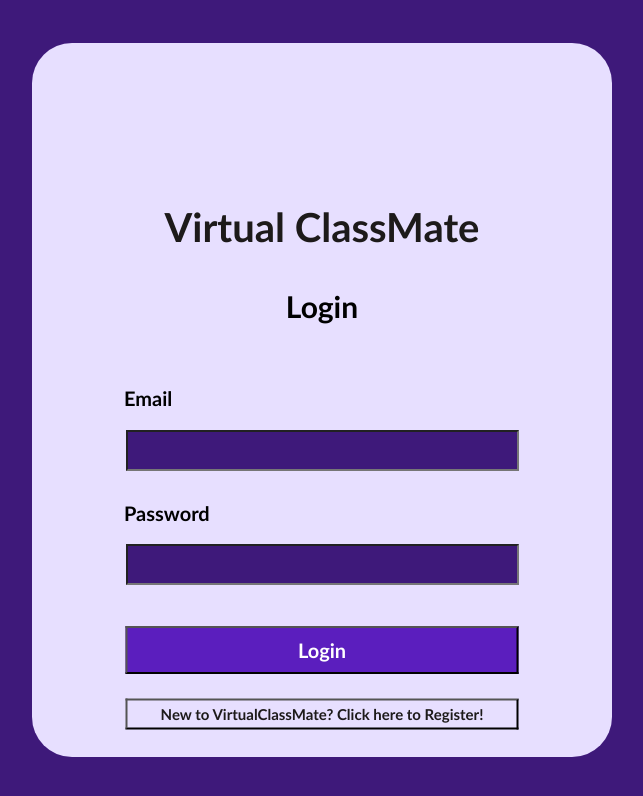
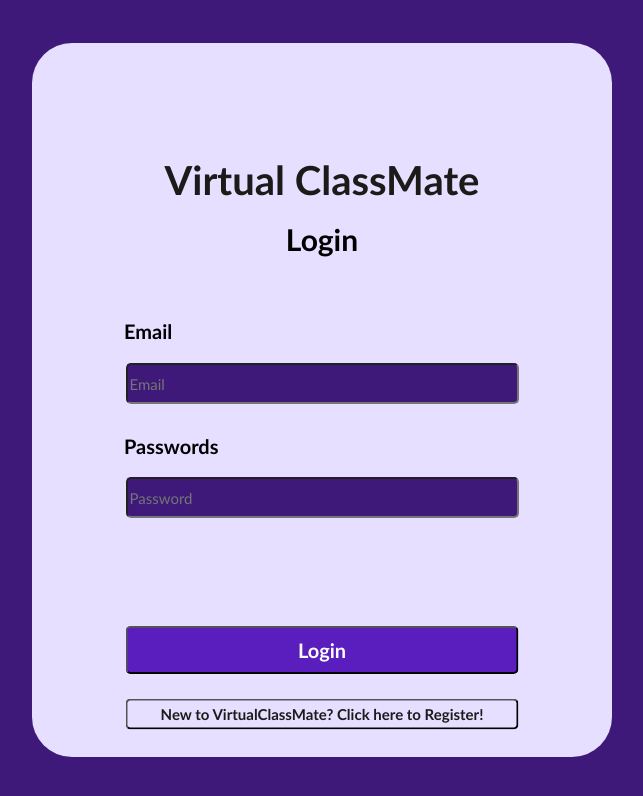
Before and after one commit to quacklinhui/VirtualClassMate, a React (Create React App) app in the folder frontend/: page /login in a window 1280 px wide. Shown: the top 796 px of the page, without its empty margins (318-961 px from the left). Built offline with nearby package versions, Linux system fonts and the light colour scheme.

Commit message:
Update Login Page

```diff
--- a/frontend/src/HomeComponents/AddFriend/AddFriend.js
+++ b/frontend/src/HomeComponents/AddFriend/AddFriend.js
@@ -35,7 +35,7 @@ function AddFriend(){
                     style={{ width: '60%', backgroundColor: '#EBECF0', marginBottom: '10px', radiusBorder: '10px'}}
                     value = {friend.username}
                     // need to get id of friend - currently hardcoded
-                    onChange={(e) => setFriend({ ...addNewFriend, username: e.target.value, id: 123})}/>
+                    onChange={(e) => setFriend({ ...friend, username: e.target.value, id: 123})}/>
                 <Button variant = "contained" style = {{backgroundColor: '#FFD580'}} type="submit">Add Friend</Button>
             </form>
         </Container>
--- a/frontend/src/HomeComponents/HomePage.js
+++ b/frontend/src/HomeComponents/HomePage.js
@@ -1,22 +1,26 @@
 import NavBar from './NavBar/NavBar';
 import AvatarBar from './AvatarBar/AvatarBar';
 import FriendList from './FriendList/FriendList';
-
-import {Button, Typography, Paper, Box, Container, TextField} from '@material-ui/core'
-import CreateRoomPopUp from './CreateRoomPopUp/CreateRoomPopUp';
-import {useState} from 'react';
-import {BrowserRouter as Router,  useHistory} from "react-router-dom";
 import RoomPage from '../MainRoomComponents/RoomPage';
 import RoomButton from './RoomSelection/RoomButton';
 import RoomList from './RoomList/RoomList';
 import AddFriend from './AddFriend/AddFriend';
+import CreateRoomPopUp from './CreateRoomPopUp/CreateRoomPopUp';
+
+import {Button, Typography, Paper, Box, Container, TextField} from '@material-ui/core'
+import {useState} from 'react';
+import {BrowserRouter as Router,  useHistory, useLocation} from "react-router-dom";
+
+
 
 // To do: the number of buttons should be dynamically formed based on the database
 function HomePage() {
   let history = useHistory();
+  let location = useLocation();
 
-  // used to get currentuserid
-  const [currentId, setCurrentId] = useState(null);
+  // used to get logged in user id
+  const current_user_id = location.state;
+
 
   return (
       <div>
--- a/frontend/src/LoginComponents/Login.css
+++ b/frontend/src/LoginComponents/Login.css
@@ -26,13 +26,13 @@
   }
 
   .virtualClassMate{
-  padding-top: 128px;
+  padding-top: 100px;
   text-align: center;
   font-family: 'Trebuchet MS', 'Lucida Sans Unicode', 'Lucida Grande', 'Lucida Sans', Arial, sans-serif;
   font-style: normal;
   font-weight: bold;
   font-size: 40px;
-  line-height: 59px;
+  line-height: 20px;
   color: #1D1A1A;
   }
 
@@ -42,22 +42,22 @@
   font-style: normal;
   font-weight: bold;
   font-size: 30px;
-  line-height: 45px;
+  line-height: 10px;
   }
 
   .email{
-  padding-top: 30px;
+  padding-top: 50px;
   padding-left: 92px;
   font-family: 'Trebuchet MS', 'Lucida Sans Unicode', 'Lucida Grande', 'Lucida Sans', Arial, sans-serif;
   font-style: normal;
   font-weight: bold;
   font-size: 20px;
-  line-height: 30px;
+  line-height: 10px;
   }
 
   .loginbutton{
     color:white;
-    top:85%;
+    top:80%;
     left:50%;
     transform: translate(-50%, -50%);
     position: absolute;
@@ -71,6 +71,7 @@
     font-weight: bold;
     font-size: 20px;
     line-height: 30px;
+    border-radius: 5px;
   }
 
 
@@ -85,6 +86,7 @@
     line-height: 30px;
     font-family: 'Trebuchet MS', 'Lucida Sans Unicode', 'Lucida Grande', 'Lucida Sans', Arial, sans-serif;
     background-color: #3E197A;
+    border-radius: 5px;
   }
 
   .pwinput{
@@ -98,6 +100,7 @@
     line-height: 30px;
     font-family: 'Trebuchet MS', 'Lucida Sans Unicode', 'Lucida Grande', 'Lucida Sans', Arial, sans-serif;
     background-color: #3E197A;
+    border-radius: 5px;
     }
 
   .pw{
@@ -108,11 +111,11 @@
     font-style: normal;
     font-weight: bold;
     font-size: 20px;
-  line-height: 30px;
+    line-height: 10px;
   }
 
   .linktoreg {
-    top:94%;
+    top:90%;
     left:50%;
     transform: translate(-50%, -50%);
     position: absolute;
@@ -128,4 +131,5 @@
     display: block;
     color: #1D1A1A;
     background-color: #E7DFFF;
+    border-radius: 5px;
   }
--- a/frontend/src/LoginComponents/Login.js
+++ b/frontend/src/LoginComponents/Login.js
@@ -1,5 +1,5 @@
 import {BrowserRouter as Router,  Redirect,  useHistory} from "react-router-dom";
-import {useState} from 'react';
+import React, {useState} from 'react';
 import HomePage from '../HomeComponents/HomePage';
 import Register from '../LoginComponents/Register';
 // import {Button, Typography, Paper, Box, Container} from '@material-ui/core'
@@ -8,6 +8,36 @@ import './Login.css';
 function Login() {
 
     let history = useHistory();
+    const checkUser = (e) => {
+      e.preventDefault();
+      if (user.email == email && user.password == password){
+        user.login = true;
+        // get user id
+      }
+      else {
+        console.log("wrong email/password")
+      }
+
+      if (user.login == true){
+        history.push({
+          pathname: "/home",
+          state: {id: user.id}
+        })
+      }
+    }
+
+    //todo: currently hardcoded need to retrieve from database
+    const email = 'hello@gmail.com';
+    const password = '123';
+
+    const [user, setUser] = useState({
+      email: '',
+      password: '',
+      id: 1,
+      login: false
+    });
+
+
     return (
         <div>
         <div className="app">
@@ -17,19 +47,24 @@ function Login() {
             <h2 className="login">
               Login
             </h2>
+            <form id = "login" onSubmit = {checkUser}>
               <h2 className="email">
                 Email
               </h2>
-          <input className="emailinput"></input>
+              <input className="emailinput" type='text' placeholder="Email" value = {user.email}
+              onChange={(e) => setUser({ ...user, email: e.target.value})}></input>
               <h2 className="pw">
-            Password
+                Passwords
               </h2>
-          <input className="pwinput"></input>
+              <input className="pwinput" type='text' placeholder = "Password"
+              onChange={(e) => setUser({ ...user, password: e.target.value})} ></input>
               <h5 className = "loginblock">
-            <button  className = "loginbutton" onClick={() => { history.push("/home")}}>
+                <button  className = "loginbutton" type="submit">
                   Login
                 </button>
               </h5>
+            </form>
+
           <h6 >
               <button className="linktoreg" onClick={() => { history.push("/register")}}>
                   New to VirtualClassMate? Click here to Register!
--- a/frontend/src/MainRoomComponents/RoomPage.js
+++ b/frontend/src/MainRoomComponents/RoomPage.js
@@ -34,6 +34,7 @@ function RoomPage() {
       dispatch(getTodo());
     },[currentId,dispatch])
 
+    // todo: need to add the avatar bar - to show members of the group
     return (
       <div>
         <div>
```
Also changed, not shown: 2 other files (tests, documents, lock files or other folders). Lines whose indentation alone changed are shown as unchanged.
